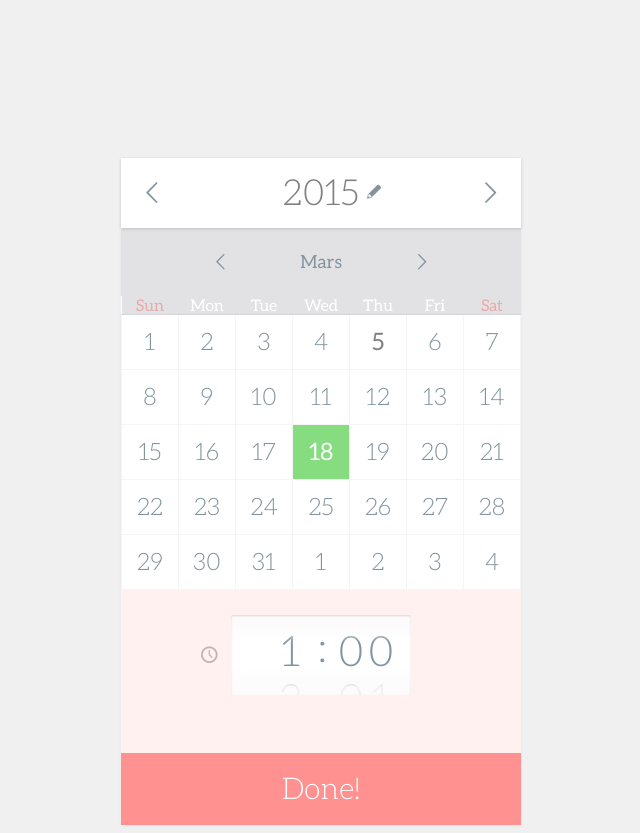
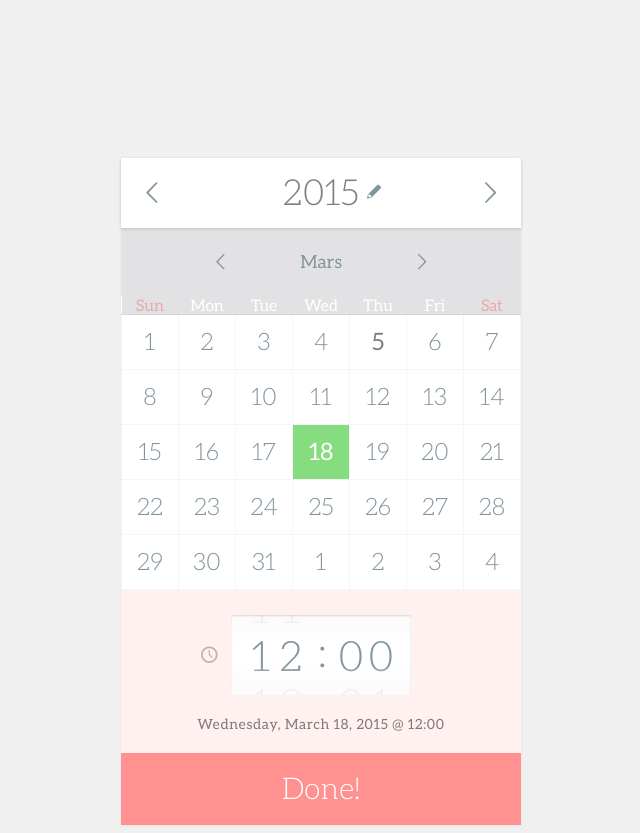
Before and after one commit to Trevald/WhatTimeIsLove, a website: page index.html in a window 1280 px wide. Both pictures are taken after a click on the element 665 px from the left and 443 px from the top of the page. Shown: the whole page, without its empty margins (344-984 px from the left). Drawn offline with nearby package versions, Linux system fonts and the light colour scheme.

Commit message:
Added preview text

```diff
--- a/assets/js/main.js
+++ b/assets/js/main.js
@@ -6,6 +6,8 @@
 
 		// Holds the data that is currently rendered on screen
 		this.viewDate = new Date();
+		this.viewDate.setHours(12);
+		this.viewDate.setMinutes(0);
 
 		// Holds the data that user submits to the original input
 		this.date = null;
@@ -41,6 +43,7 @@
 			this.buildYearHTML();
 			this.buildTimeHTML();
 			this.buildSubmitHTML();
+			this.buildPreviewHTML();
 
 			// Bind handlers to events
 			this.daysBindEvents();
@@ -54,13 +57,39 @@
 
 			// Render initial values
 			this.updateView();
+
+			// Set time
+			this.setTime(this.viewDate.getHours(), this.viewDate.getMinutes());
+		},
+
+		setTime : function(hours, minutes) {
+			this.iScroll.hours.goToPage(0, this.viewDate.getHours() - 1, 0); // IScroll.utils.ease.bounce);
+			this.iScroll.minutes.goToPage(0, this.viewDate.getMinutes(), 0); // IScroll.utils.ease.bounce);
 		},
 
 		updateView : function() {
-			console.log(this.date);
 			this.container.year.input.setAttribute('value', this.viewDate.getFullYear());
 			this.container.month.value.innerHTML = this.getMonthString(this.viewDate.getMonth());
 			this.renderDays();
+		},
+
+		updatePreview : function() {
+			if( this.date === null ) { this.container.preview.innerHTML = ''; return false; }
+
+			var dateOptions = {
+				year: 	 'numeric',
+				month:   'long',
+				day:     'numeric',
+				weekday: 'long'
+			}
+			var previewDate = this.date.toLocaleDateString(navigator.language, dateOptions);
+
+			var timeOptions = {
+				hour12 : false
+			}
+			var previewTime = this.date.getHours() + ':' + helpers.pad(this.date.getMinutes(), 2);
+
+			this.container.preview.innerHTML = previewDate + ' @ ' + previewTime;
 		},
 
 		getDateTime : function() {
@@ -111,7 +140,6 @@
 		 	var currentDate = calendarStart;
 		 	var activeDate = helpers.getStringDate(this.date);
 		 	var today = helpers.getStringDate(new Date());
-		 	console.log('activeDate: ' + activeDate);
 
 		 	var cssClass = '';
 		 	var trs = [];
@@ -193,7 +221,15 @@
 		 	this.date.setHours(this.viewDate.getHours());
 		 	this.date.setMinutes(this.viewDate.getMinutes());
 
+		 	this.updatePreview();
 		 	this.updateInput();
+		},
+
+		destroyValue : function() {
+			this.date = null;
+
+			this.updatePreview();
+			this.element.setAttribute('value', '');
 		},
 
 		updateInput : function() {
@@ -210,13 +246,11 @@
 			timeZoneOffset = x.getTimezoneOffset() / 60;
 			// Handle minutes in offset
 			if( timeZoneOffset % 1 === 0 ) {
-				//console.log('No minutes');
 				timeZoneOffset = timeZoneOffset.toString() + ':00';
 			} else {
 				timeZoneOffset = timeZoneOffset.toString().split('.');
 				timeZoneOffsetMinutes = ( 60 / ( 10 / parseInt(timeZoneOffset[1]) ) );
 				timeZoneOffsetMinutes = helpers.pad(timeZoneOffsetMinutes, 2);
-				//console.log('Minutes', timeZoneOffset[0], timeZoneOffsetMinutes );
 
 				timeZoneOffset = timeZoneOffset[0] + ':' + timeZoneOffsetMinutes;
 			}
@@ -254,6 +288,10 @@
 			var clickActiveDay = function(e) {
 		 		if( e.target && e.target.nodeName == 'SPAN' ) {
 		 			var oldActive = this.getElementsByClassName('wtl-active')[0];
+		 			if( e.target == oldActive ) {
+		 				helpers.removeClass(oldActive, 'wtl-active');
+		 				self.destroyValue();
+		 			} else {
 			 			if( oldActive ) {
 			 				helpers.removeClass(oldActive, 'wtl-active');
 			 			}
@@ -263,6 +301,7 @@
 			 			self.viewDate.setMonth( e.target.getAttribute('data-month') );
 			 			self.viewDate.setDate( e.target.getAttribute('data-date') );
 						self.setValue();
+					}
 		 		}
 			}
 			this.container.days.table.addEventListener('click', clickActiveDay);
@@ -324,6 +363,8 @@
 			this.iScroll.hours.on('scrollEnd', function(e) {
 				var value = WhatTimeIsLove.helpers.getIScrollPage(this) + 1;
 				self.viewDate.setHours(value);
+				if( self.date !== null ) { self.setValue(); }
+
 			});
 			this.iScroll.minutes = new IScroll(this.container.time.minutes, {
 		 		mouseWheel: true,
@@ -333,7 +374,7 @@
 				var value = WhatTimeIsLove.helpers.getIScrollPage(this);
 				if( value == 60 ) { value = 0; }
 				self.viewDate.setMinutes(value);
-				//console.log(self.getDateTime());
+				if( self.date !== null ) { self.setValue(); }
 			});
 		},
 
@@ -341,6 +382,13 @@
 		/*
 		 * Builders
 		 */
+
+		buildPreviewHTML : function() {
+			this.container.preview = document.createElement('p');
+			this.container.preview.className = 'wtl-preview';
+
+			this.container.appendChild(this.container.preview);
+		},
 
 		buildSubmitHTML : function() {
 		 	// Text
@@ -498,9 +546,9 @@
 			for( i = 1 ; i < 25 ; ++i ) {
 				text = i.toString();
 				if( text.length > 1 ) {
-					returnString+= '<li><span>' + text.charAt(0) + '</span><span>' + text.charAt(1) + '</span></li>';
+					returnString+= '<li value="'+i+'"><span>' + text.charAt(0) + '</span><span>' + text.charAt(1) + '</span></li>';
 				} else {
-					returnString+= '<li><span></span><span>' + text + '</span></li>';
+					returnString+= '<li value="'+i+'"><span></span><span>' + text + '</span></li>';
 				}
 			}
 			returnString+= '<li>&nbsp;</li>';
@@ -512,7 +560,7 @@
 			var returnString = '';
 			for( i = 0 ; i < 60 ; ++i ) {
 				if( i < 10 ) { text = '0' + i; } else { text = i + ''; }
-				returnString+= '<li><span>' + text.charAt(0) + '</span><span>' + text.charAt(1) + '</span></li>';
+				returnString+= '<li value="'+i+'"><span>' + text.charAt(0) + '</span><span>' + text.charAt(1) + '</span></li>';
 			}
 			returnString+= '<li>00</li>';
 			returnString+= '<li>&nbsp;</li>';
@@ -565,6 +613,18 @@
 			if( typeof(date) !== 'object' || date === null ) { return null; }
 			if( typeof(date.getMonth) !== 'function' ) { return null; }
 			return date.getFullYear() + '/' + date.getMonth() + '/' + date.getDate();
+		},
+
+		getElementsByAttribute : function(elements, attr, value) {
+			var returnArray = [];
+			for( i = 0; i < elements.length ; ++i ) {
+				//if( elements[i].typeof() === 'object' ) {
+					if( elements[i].getAttribute(attr) == value ) {
+						returnArray.push(elements[i]);
+					}
+				//}
+			}
+			return returnArray;
 		}
 	}
 	WhatTimeIsLove.helpers = helpers;
--- a/assets/sass/partials/_fonts.scss
+++ b/assets/sass/partials/_fonts.scss
@@ -45,6 +45,7 @@
 	-webkit-font-smoothing: antialiased;
 }
 
+.wtl-preview,
 .wtl-today,
 .wtl-active,
 .wtl-table-heading,
--- /dev/null
+++ b/assets/sass/partials/_preview.scss
@@ -0,0 +1,13 @@
+.wtl-preview {
+	margin: 0 auto;
+
+	font-size: 14px;
+	line-height: 18px;
+	letter-spacing: .05em;
+	text-align: center;
+	color: rgba(0,0,0,.5);
+}
+
+.wtl-preview:first-letter {
+	text-transform: capitalize;
+}
--- a/assets/sass/partials/_time.scss
+++ b/assets/sass/partials/_time.scss
@@ -1,7 +1,7 @@
 .wtl-time {
 	position: relative;
 
-	margin: 0 auto;
+	margin: 0 auto 20px auto;
 	width: 180px;
 	height: 80px;
 	border-radius: 2px;
@@ -53,7 +53,7 @@
 
 .wtl-time .wtl-seperator {
 	position: absolute;
-	top: 12px;
+	top: 17px;
 	left: 48%;
 
 	font-size: 42px;
@@ -71,7 +71,7 @@
 	padding: 0;
 	list-style: none;
 	position: relative;
-	top: 13px;
+	top: 18px;
 }
 
 .wtl-time .wtl-iscroll ul li {
--- a/assets/sass/style.scss
+++ b/assets/sass/style.scss
@@ -4,6 +4,7 @@
 @import 'partials/_days.scss';
 @import 'partials/_time.scss';
 @import 'partials/_buttons.scss';
+@import 'partials/_preview.scss';
 
 html { box-sizing: border-box; }
 
```
Also changed, not shown: assets/css/style.css, 1 other file. Lines whose indentation alone changed are shown as unchanged.
